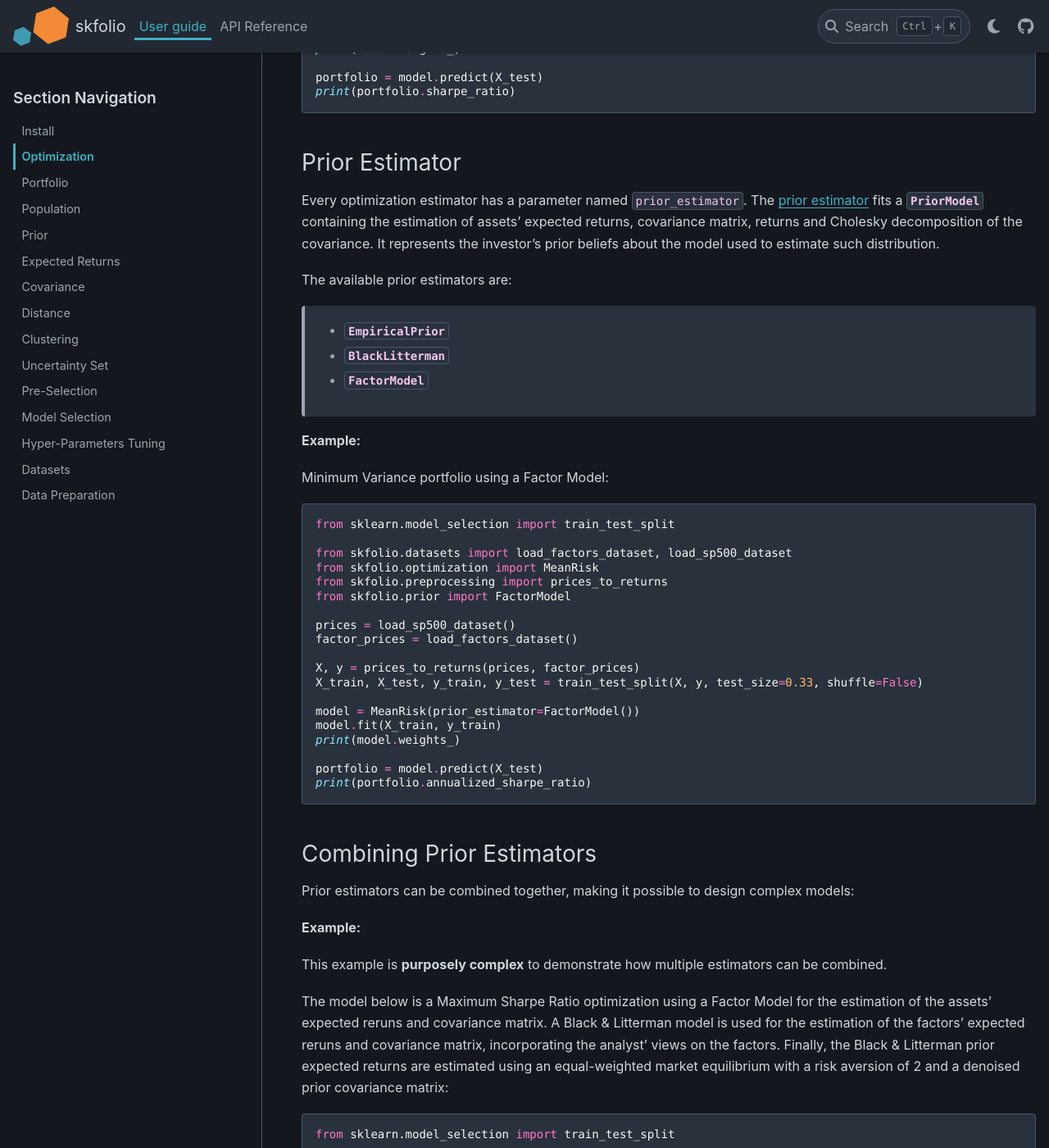
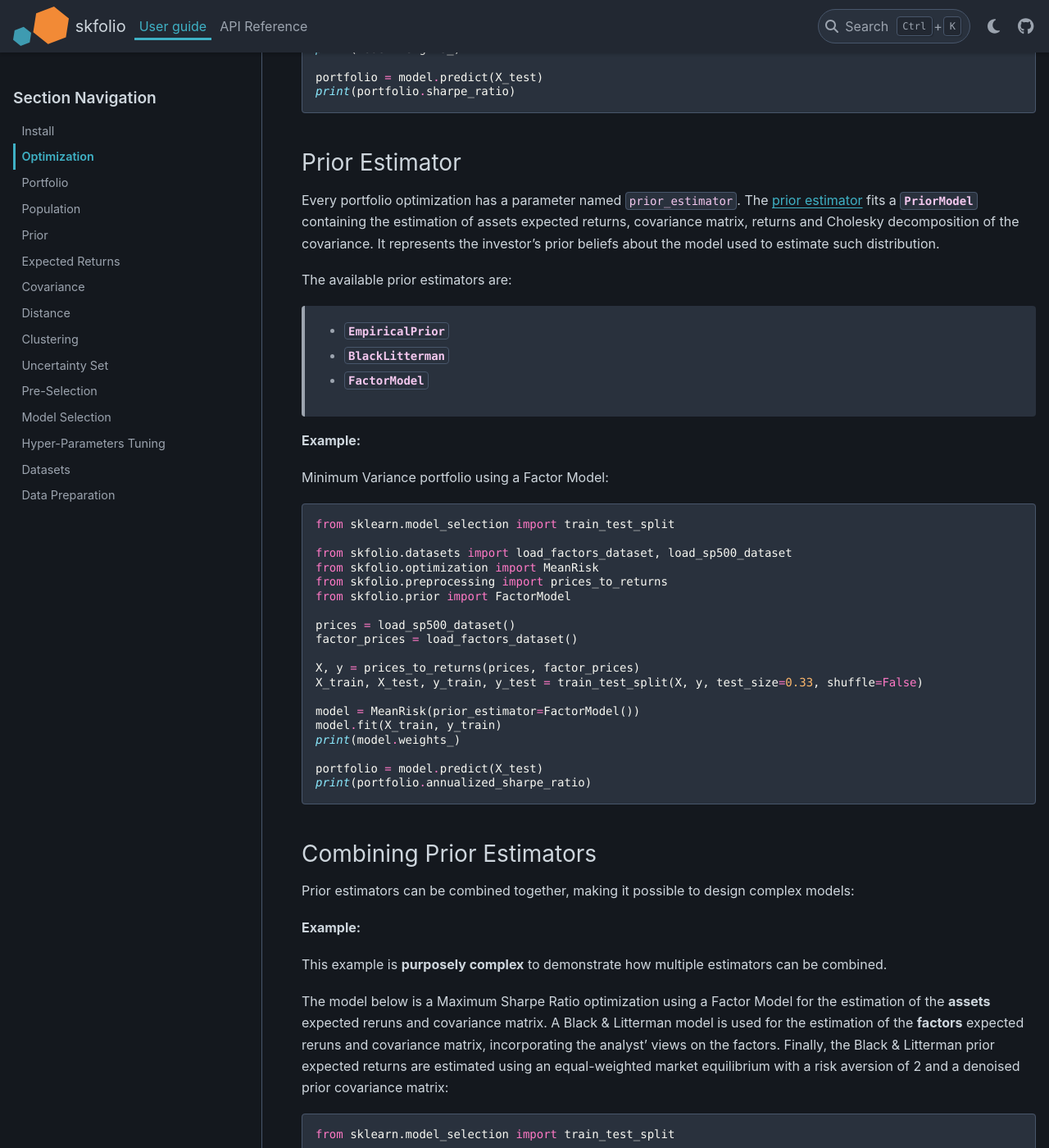
Before and after one commit to skfolio/skfolio, a Sphinx documentation site: the page built from docs/user_guide/optimization.rst, in a window 1280 px wide and 1400 px high, scrolled down 3642 px. Shown: the whole window at 82% size. Built offline with Sphinx 7.4.7 and the PyData theme 0.15.4, drawn with Linux system fonts in a browser that asks for light colours; pages that are not in the unit, such as notebooks, are missing from menus; the version number could not be read and is left out; some of the changed text lies outside the part shown.

Commit message:
fix(docs): docs and examples updated

```diff
--- a/docs/user_guide/cluster.rst
+++ b/docs/user_guide/cluster.rst
@@ -7,7 +7,7 @@
 Clustering Estimators
 *********************
 
-The `skfolio.cluster` module complement `sklearn.cluster` with additional clustering
+The `skfolio.cluster` module complements `sklearn.cluster` with additional clustering
 estimators including the :class:`HierarchicalClustering` that forms hierarchical
 clusters from a distance matrix. It is used in the following portfolio optimizations:
 
--- a/docs/user_guide/optimization.rst
+++ b/docs/user_guide/optimization.rst
@@ -165,9 +165,9 @@
 Prior Estimator
 ===============
 
-Every optimization estimator has a parameter named `prior_estimator`.
+Every portfolio optimization has a parameter named `prior_estimator`.
 The :ref:`prior estimator <prior>` fits a :class:`~skfolio.prior.PriorModel` containing
-the estimation of assets' expected returns, covariance matrix, returns and Cholesky
+the estimation of assets     expected returns, covariance matrix, returns and Cholesky
 decomposition of the covariance. It represents the investor’s prior beliefs about the
 model used to estimate such distribution.
 
@@ -216,8 +216,8 @@
 combined.
 
 The model below is a Maximum Sharpe Ratio optimization using a Factor Model for the
-estimation of the assets' expected reruns and covariance matrix. A Black & Litterman
-model is used for the estimation of the factors' expected reruns and covariance matrix,
+estimation of the **assets** expected reruns and covariance matrix. A Black & Litterman
+model is used for the estimation of the **factors** expected reruns and covariance matrix,
 incorporating the analyst' views on the factors. Finally, the Black & Litterman prior
 expected returns are estimated using an equal-weighted market equilibrium with a risk
 aversion of 2 and a denoised prior covariance matrix:
@@ -264,7 +264,7 @@
 
 Custom Estimator
 ================
-It is very common to use a custom implementation for the prior estimator. For
+It is very common to use a custom implementation for the moments estimators. For
 example, you may want to use an in-house estimation for the covariance or a predictive
 model for the expected returns.
 
@@ -719,11 +719,13 @@
 *********************
 
 :class:`StackingOptimization` is an ensemble method that consists in stacking the output
-of individual optimization estimators with a final optimization estimator.
+of individual portfolio optimizations with a final portfolio optimization.
 
-The weights are the dot-product of individual estimators' weights with the final
-estimator's weights. Stacking allows to use the strength of each individual estimator
-by using their output as input of a final estimator.
+The weights are the dot-product of individual optimizations weights with the final
+optimization weights.
+
+Stacking allows to use the strength of each individual portfolio optimization by
+using their output as input of a final portfolio optimization.
 
 To avoid data leakage, out-of-sample estimates are used to fit the outer
 optimization.
--- a/docs/user_guide/population.rst
+++ b/docs/user_guide/population.rst
@@ -74,7 +74,7 @@
     population.plot_composition()
 
 
-A `Population` is returned by the `predict` method of some Optimization that
+A `Population` is returned by the `predict` method of some portfolio optimization that
 supports multi-outputs.
 
 For example, fitting :class:`~skfolio.optimization.MeanRisk` with parameter
--- a/docs/user_guide/uncertainty_set.rst
+++ b/docs/user_guide/uncertainty_set.rst
@@ -6,7 +6,7 @@
 Uncertainty Set Estimator
 *************************
 
-The :ref:`Uncertainty Set estimator <uncertainty_set_ref>` build an ellipsoidal
+The :ref:`Uncertainty Set estimator <uncertainty_set_ref>` builds an ellipsoidal
 :class:`UncertaintySet` of the distribution moments.
 
 An ellipsoidal uncertainty set is defined by its size :math:`\kappa` and
@@ -29,11 +29,11 @@
 `X` can be any array-like structure (numpy array, pandas DataFrame, etc.)
 
 
-Available estimators for the expected returns are:
+Available estimators for the expected returns:
     * :class:`EmpiricalMuUncertaintySet`
     * :class:`BootstrapMuUncertaintySet`
 
-Available estimators for the covariance are:
+Available estimators for the covariance:
     * :class:`EmpiricalCovarianceUncertaintySet`
     * :class:`BootstrapCovarianceUncertaintySet`
 
```
Also changed, not shown: docs/user_guide/portfolio.rst (+11 -6 lines), docs/user_guide/prior.rst (+4 -4 lines), 9 other files.
